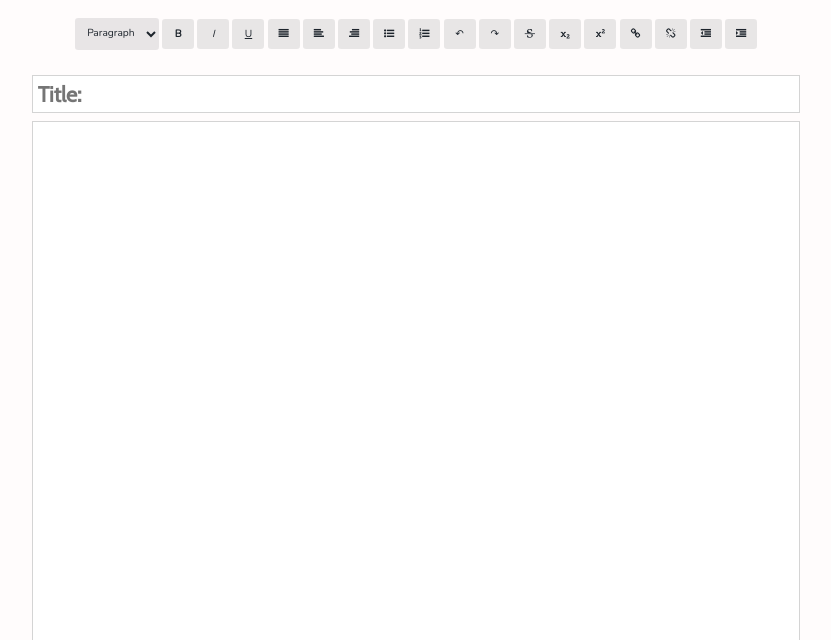
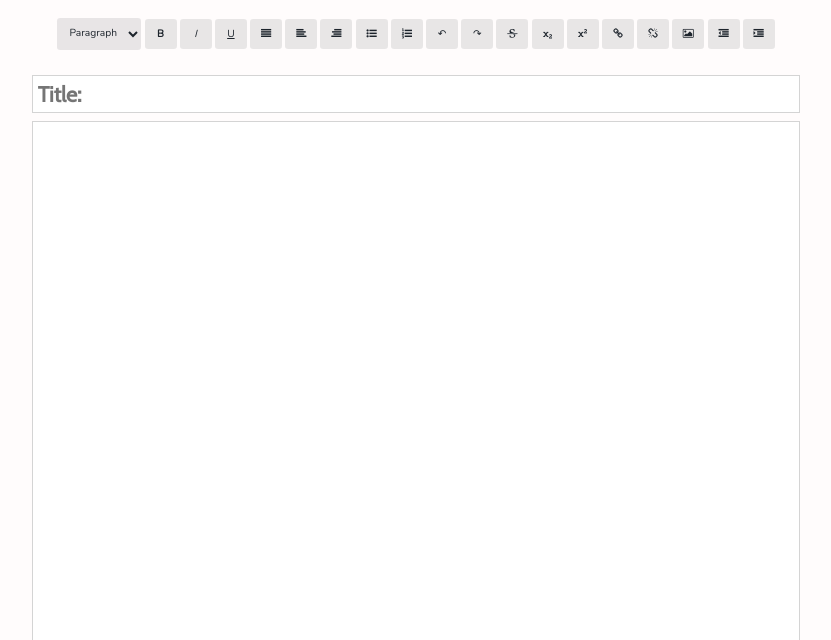
Before and after one commit to Adeyomola/ayp, a Flask app: template this/templates/write.html in a window 1280 px wide. Shown: the part 196-836 px from the top of the page, without its empty margins (224-1055 px from the left). Run offline with Flask 3, Linux system fonts and the light colour scheme; the template is opened without the code that fills it, so the values that code supplies are empty; parts of the project's set-up code (start-up, migrations or seed data) failed here and were passed over.

Commit message:
adding insert image

```diff
--- a/this/static/js/temp.js
+++ b/this/static/js/temp.js
@@ -25,6 +25,7 @@ const buttons = [
   "formatBlock",
   "outdent",
   "indent",
+  "insertImage"
 ];
 
 // variables for selection preservation
@@ -33,7 +34,7 @@ let end;
 let selection;
 let selected;
 
-// gets selection offset be entering popup
+// gets selection offset be entering modal
 function preserveSelection() {
   selection = document.getSelection();
   if (selection.anchorOffset < selection.focusOffset) {
@@ -46,7 +47,7 @@ function preserveSelection() {
   selected = selection.focusNode;
 }
 
-// restores selection when we're leaving popup
+// restores selection when we're leaving modal
 function restoreSelection() {
   let range = document.createRange();
 
@@ -57,7 +58,7 @@ function restoreSelection() {
   selection.addRange(range);
 }
 
-// function that saves link entered in popup
+// function that saves link entered in modal
 function saveLink(command) {
   link.addEventListener("keyup", (e) => {
     if (e.key === "Enter") {
@@ -119,7 +120,7 @@ buttons.forEach((element) => {
   }
 });
 
-// get inlineimage elemeent
+// get inlineimage element
 const inlineImage = document.getElementById("inlineImage");
 
 body.addEventListener("paste", (e) => {
--- a/this/templates/write.html
+++ b/this/templates/write.html
@@ -50,6 +50,7 @@
         <button id="superscript" class="editorbuttons"><i class="fa fa-superscript"></i></button>
         <button id="createLink" class="editorbuttons"><i class="fa fa-link"></i></button>
         <button id="unlink" class="editorbuttons"><i class="fa fa-unlink"></i></button>
+        <button id="insertImage" class="editorbuttons"><i class="fa fa-picture-o"></i></button>
         <button id="outdent" class="editorbuttons"><i class="fa fa-outdent"></i></button>
         <button id="indent" class="editorbuttons"><i class="fa fa-indent"></i></button>
     </div>
```
